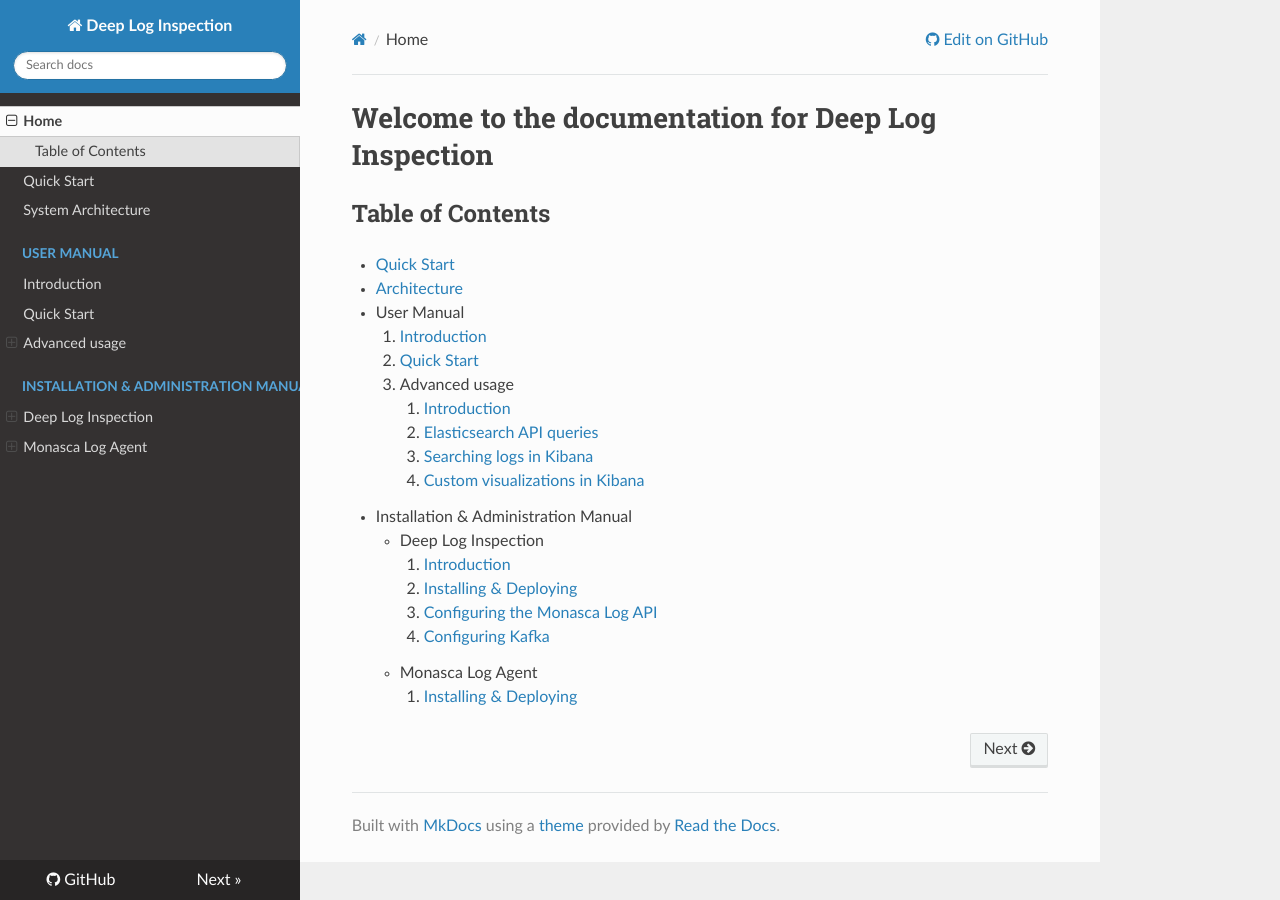
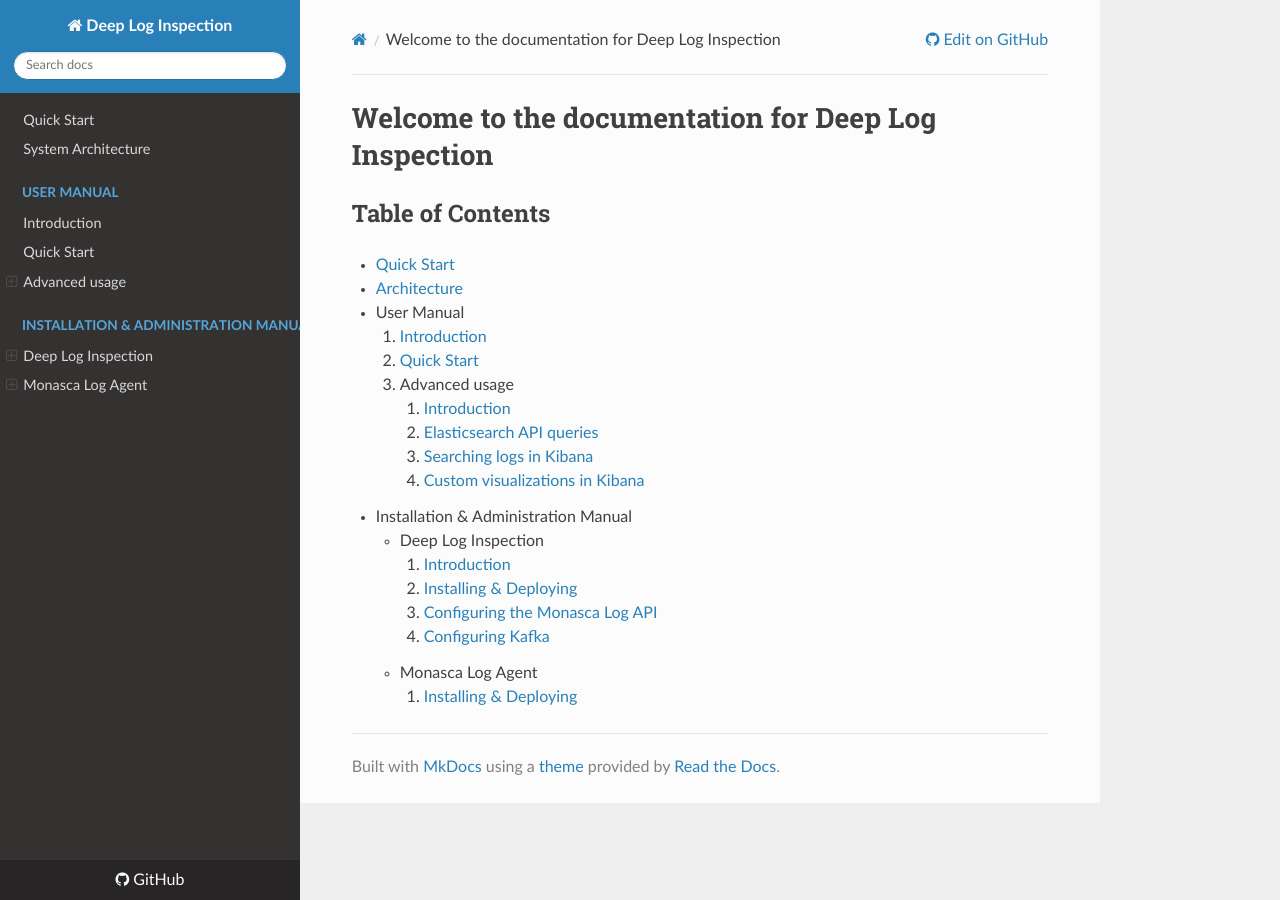
Before and after one commit to martel-innovate/deep-log-inspection, an MkDocs documentation site: the page built from doc/index.md, in a window 1280 px wide. Built offline with MkDocs 1.6.1, drawn with Linux system fonts in a browser that asks for light colours; nearby versions of some CDN libraries; old or Windows-style settings are respelled for this version of MkDocs.

Commit message:
renamed 1-TOC.md -> index.md

```diff
--- a/mkdocs.yml
+++ b/mkdocs.yml
@@ -4,7 +4,6 @@ site_description: Deep Log Inspection documentation
 docs_dir: 'doc'
 theme: readthedocs
 pages:
-    - 'Home': '1-TOC.md'
     - 'Quick Start': '2-quickstart.md'
     - 'System Architecture': '3-architecture.md'
     - 'User Manual':
```
Also changed, not shown: doc/index.md (renamed from doc/1-TOC.md), 1 other file.
